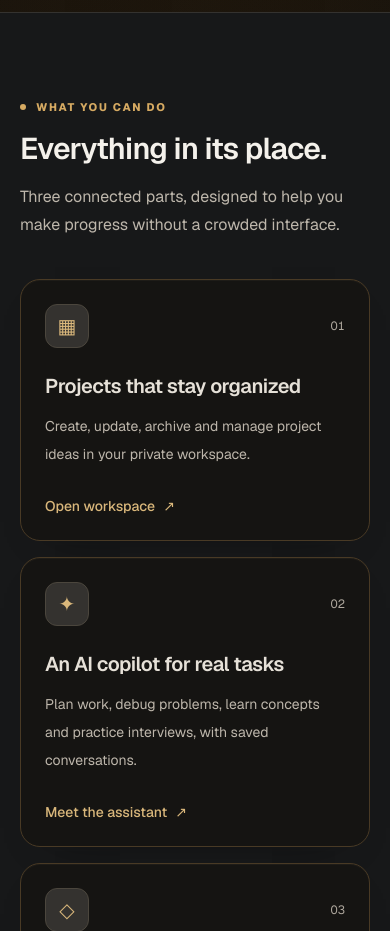
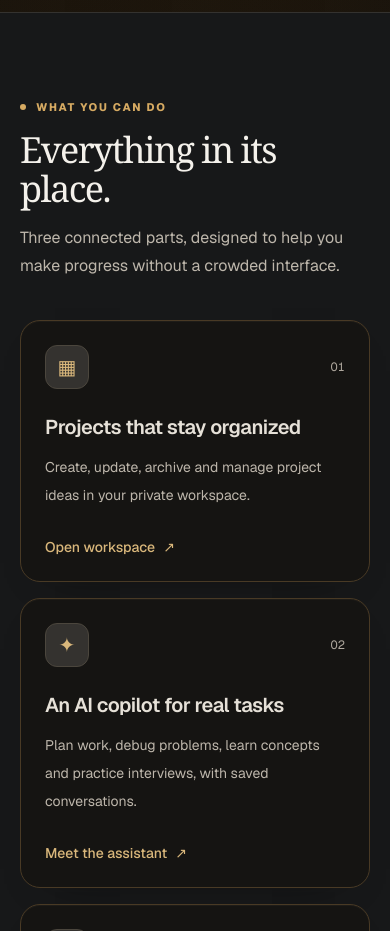
Before and after one commit to Dleteo/Nexus-AI, a Next.js app: page / in a window 390 px wide. Shown: the part 1580-2511 px from the top of the page. Built offline with nearby package versions, Linux system fonts and the light colour scheme; no server answers.

Commit message:
Apply crowned identity and responsive premium gold interactions

```diff
--- a/components/sections/Features.tsx
+++ b/components/sections/Features.tsx
@@ -12,11 +12,11 @@ export default function Features() {
       <div className="mx-auto max-w-6xl">
         <div className="max-w-2xl">
           <p className="nexus-kicker mb-4">What you can do</p>
-          <h2 className="text-3xl font-semibold tracking-tight sm:text-4xl">Everything in its place.</h2>
+          <h2 className="nexus-royal-title text-4xl sm:text-5xl">Everything in its place.</h2>
           <p className="mt-4 text-base leading-7 text-[#BDB6AB]">Three connected parts, designed to help you make progress without a crowded interface.</p>
         </div>
         <div className="mt-10 grid gap-4 md:grid-cols-3">
-          {items.map((item) => <article key={item.number} className="nexus-panel flex h-full flex-col p-6 sm:p-7">
+          {items.map((item) => <article key={item.number} className="nexus-royal-card nexus-panel flex h-full flex-col p-6 sm:p-7">
             <div className="flex items-center justify-between"><span className="grid size-11 place-items-center rounded-xl border border-[#4B463D] bg-[#34322F] text-xl text-[#D9B77B]">{item.icon}</span><span className="text-xs tabular-nums text-[#AFA89E]">{item.number}</span></div>
             <h3 className="mt-6 text-xl font-semibold tracking-tight text-[#E6E1D8]">{item.title}</h3>
             <p className="mt-3 flex-1 text-sm leading-7 text-[#BDB6AB]">{item.description}</p>
```
